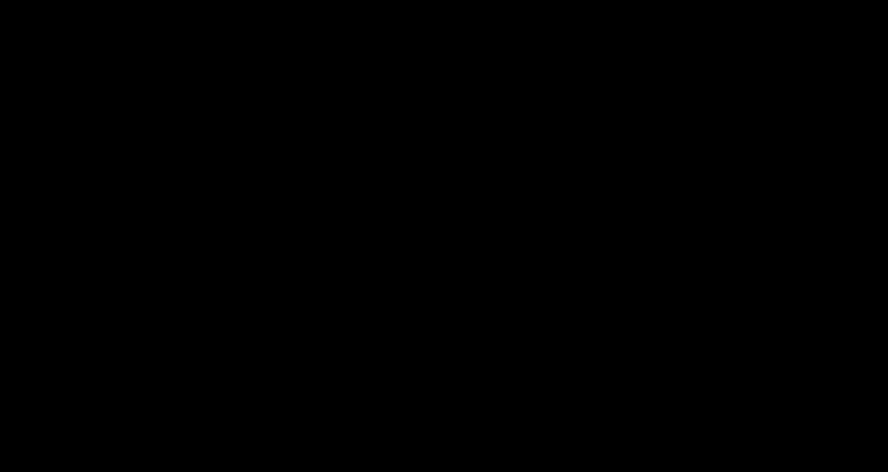
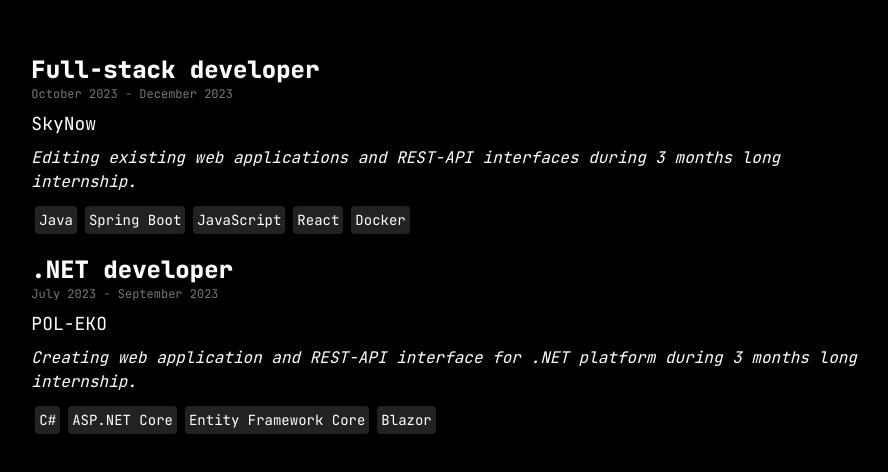
Before and after one commit to inux71/grabieckacper-website, a Next.js app: page / in a window 1280 px wide. Shown: the part 1754-2226 px from the top of the page, without its empty margins (186-1074 px from the left). Built offline with nearby package versions, Linux system fonts and the light colour scheme.

Commit message:
add experience section

```diff
--- a/src/components/sections/experience.tsx
+++ b/src/components/sections/experience.tsx
@@ -1,3 +1,26 @@
+import Work from "../work";
+
 export default function Experience() {
-  return <section id="experience" className="min-h-screen"></section>;
+  return (
+    <section
+      id="experience"
+      className="min-h-screen flex flex-col justify-center items-center"
+    >
+      <Work
+        position="Full-stack developer"
+        company="SkyNow"
+        period={["October 2023", "December 2023"]}
+        description="Editing existing web applications and REST-API interfaces during 3 months long internship."
+        technologies={["Java", "Spring Boot", "JavaScript", "React", "Docker"]}
+      />
+
+      <Work
+        position=".NET developer"
+        company="POL-EKO"
+        period={["July 2023", "September 2023"]}
+        description="Creating web application and REST-API interface for .NET platform during 3 months long internship."
+        technologies={["C#", "ASP.NET Core", "Entity Framework Core", "Blazor"]}
+      />
+    </section>
+  );
 }
--- /dev/null
+++ b/src/components/work.tsx
@@ -0,0 +1,35 @@
+export default function Work({
+  position,
+  company,
+  period,
+  description,
+  technologies,
+}: {
+  position: string;
+  company: string;
+  period: [string, string];
+  description: string;
+  technologies: string[];
+}) {
+  return (
+    <div className="flex flex-col justify-center items-start w-4/5 lg:w-3/4 xl:w-2/3 2xl:w-1/2 m-1 p-1 hover:scale-105 hover:cursor-default">
+      <>
+        <h3 className="text-2xl font-extrabold">{position}</h3>
+        <p className="text-xs text-[#777]">{`${period[0]} - ${period[1]}`}</p>
+        <h5 className="text-lg py-2">{company}</h5>
+      </>
+
+      <p className="italic">{description}</p>
+
+      <div className="flex flex-wrap justify-start items-start pt-2">
+        {technologies.map((technology: string, index: number) => {
+          return (
+            <div key={index} className="flex text-sm bg-[#222] p-1 m-1 rounded">
+              <span>{technology}</span>
+            </div>
+          );
+        })}
+      </div>
+    </div>
+  );
+}
```
